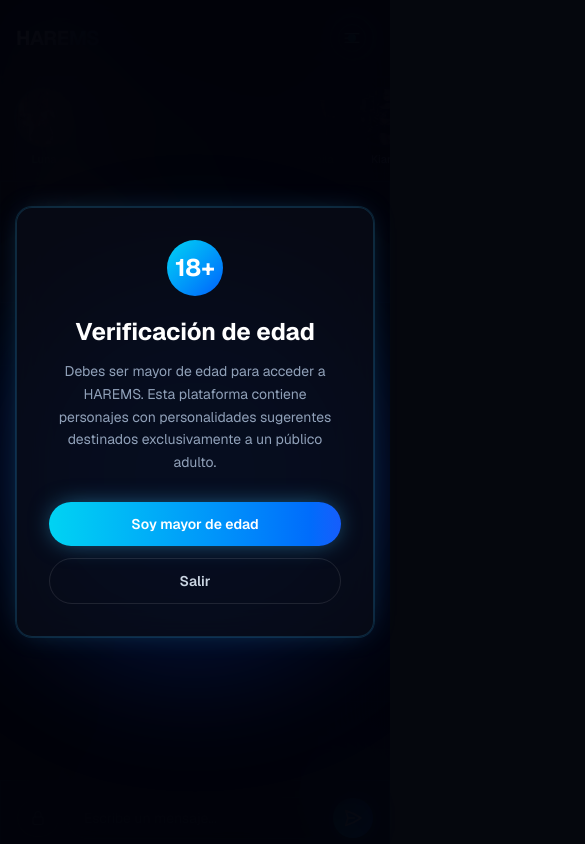
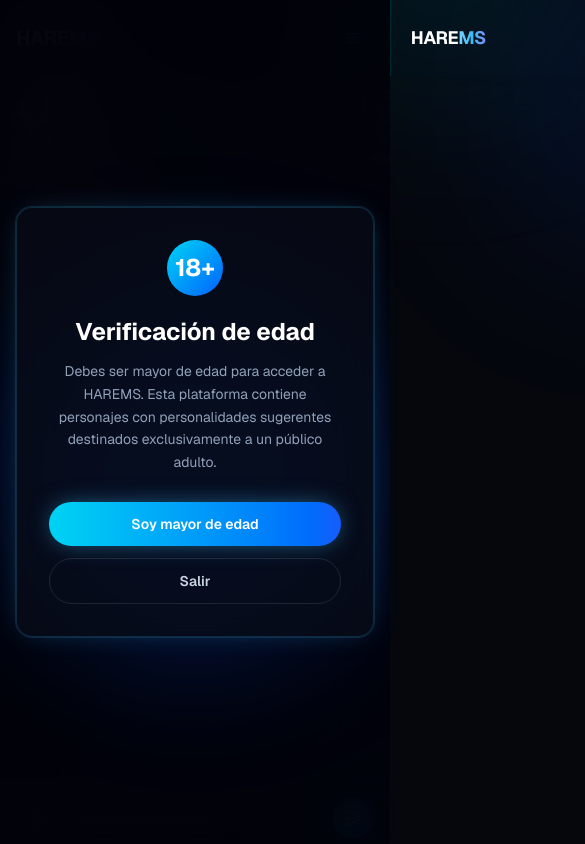
Before and after one commit to godusoop28/haremsweb, a Next.js app: page /chat in a window 390 px wide. Shown: the top 844 px of the page, 585 px wide, since content can reach past the window. Built offline with nearby package versions, Linux system fonts and the light colour scheme.

Commit message:
Chicas integradas 5

```diff
--- a/components/HeroBackground.tsx
+++ b/components/HeroBackground.tsx
@@ -12,11 +12,14 @@
           priority
           quality={90}
           sizes="62vw"
-          className="object-cover object-[78%_22%]"
+          className="object-cover object-[78%_22%] brightness-[0.7] saturate-[0.95]"
         />
-        {/* Fade only the left edge into the background, keep the rest of the image crisp */}
-        <div className="absolute inset-0 bg-gradient-to-r from-[#03050b] via-[#03050b]/20 to-transparent to-40%" />
+        {/* Even dark veil so the image sits calmly inside the dark theme */}
+        <div className="absolute inset-0 bg-[#03050b]/30" />
+        {/* Fade the left edge into the background */}
+        <div className="absolute inset-0 bg-gradient-to-r from-[#03050b] via-[#03050b]/25 to-transparent to-40%" />
         <div className="absolute inset-x-0 bottom-0 h-1/3 bg-gradient-to-t from-[#03050b] to-transparent" />
+        <div className="absolute inset-x-0 top-0 h-1/4 bg-gradient-to-b from-[#03050b]/60 to-transparent" />
       </div>
 
       {/* Mobile / tablet: visible banner behind the text, fading at the bottom */}
@@ -33,13 +36,13 @@
         <div className="absolute inset-0 bg-gradient-to-b from-transparent via-[#03050b]/40 to-[#03050b]" />
       </div>
 
-      {/* Ambient neon glows */}
+      {/* Ambient neon glows, kept on the text side so they don't wash out the image */}
       <div className="absolute left-[8%] top-[-8%] h-[26rem] w-[26rem] rounded-full bg-blue-600/20 blur-[120px]" />
-      <div className="absolute right-[6%] top-[28%] h-72 w-72 rounded-full bg-cyan-400/15 blur-[110px]" />
       <div className="absolute left-[-8%] bottom-[-5%] h-72 w-72 rounded-full bg-indigo-600/20 blur-[110px]" />
+      <div className="absolute right-0 top-[15%] hidden h-64 w-64 rounded-full bg-cyan-400/10 blur-[120px] lg:block" />
 
       {/* Subtle futuristic line */}
-      <div className="absolute right-[-10%] top-1/4 h-px w-[60%] rotate-12 bg-gradient-to-r from-transparent via-cyan-400/30 to-transparent lg:right-[5%]" />
+      <div className="absolute right-[-10%] top-1/4 h-px w-[60%] rotate-12 bg-gradient-to-r from-transparent via-cyan-400/20 to-transparent lg:right-[5%]" />
 
       {/* Soft edge vignette, kept light so the image stays bright */}
       <div className="absolute inset-0 bg-[radial-gradient(ellipse_at_center,transparent_55%,#03050b_100%)]" />
--- a/components/Navbar.tsx
+++ b/components/Navbar.tsx
@@ -71,56 +71,60 @@
         </button>
       </nav>
 
-      {/* Fullscreen immersive mobile menu */}
+      {/* Backdrop */}
       <div
-        className={`fixed inset-0 z-50 transition-opacity duration-300 md:hidden ${
+        className={`fixed inset-0 z-50 bg-[#03050b]/70 backdrop-blur-sm transition-opacity duration-300 md:hidden ${
           open ? "pointer-events-auto opacity-100" : "pointer-events-none opacity-0"
         }`}
+        onClick={() => setOpen(false)}
+        aria-hidden="true"
+      />
+
+      {/* Slide-in side drawer */}
+      <div
+        className={`fixed inset-y-0 right-0 z-50 flex w-[78%] max-w-xs flex-col border-l border-cyan-400/15 bg-[#05070d] shadow-[-12px_0_40px_-15px_rgba(0,0,0,0.8)] transition-transform duration-300 ease-out md:hidden ${
+          open ? "translate-x-0" : "translate-x-full"
+        }`}
+        role="dialog"
+        aria-modal="true"
       >
-        {/* Backdrop */}
-        <div
-          className="absolute inset-0 bg-[#03050b]/95 backdrop-blur-2xl"
-          onClick={() => setOpen(false)}
-        />
+        {/* Ambient glows */}
+        <div className="pointer-events-none absolute -right-16 top-[-10%] h-56 w-56 rounded-full bg-blue-600/20 blur-[100px]" />
+        <div className="pointer-events-none absolute -left-16 bottom-[10%] h-56 w-56 rounded-full bg-cyan-400/15 blur-[100px]" />
 
-        {/* Ambient glows */}
-        <div className="pointer-events-none absolute -left-20 top-[-10%] h-72 w-72 rounded-full bg-blue-600/25 blur-[110px]" />
-        <div className="pointer-events-none absolute -right-16 bottom-[10%] h-72 w-72 rounded-full bg-cyan-400/20 blur-[110px]" />
-        <div className="pointer-events-none absolute inset-0 bg-[linear-gradient(rgba(255,255,255,0.025)_1px,transparent_1px),linear-gradient(90deg,rgba(255,255,255,0.025)_1px,transparent_1px)] bg-[size:48px_48px]" />
-
-        <div className="relative flex h-full flex-col px-6 pb-10 pt-6">
+        <div className="relative flex h-full flex-col overflow-y-auto px-5 pb-6 pt-5">
           <div className="flex items-center justify-between">
-            <span className="text-xl font-bold tracking-tight text-white">
+            <span className="text-lg font-bold tracking-tight text-white">
               HARE<span className="text-gradient">MS</span>
             </span>
             <button
               onClick={() => setOpen(false)}
               aria-label="Cerrar menú"
-              className="flex h-11 w-11 items-center justify-center rounded-full border border-white/10 bg-white/5 text-slate-200 transition-transform active:scale-95"
+              className="flex h-9 w-9 items-center justify-center rounded-full border border-white/10 bg-white/5 text-slate-200 transition-transform active:scale-95"
             >
-              <svg className="h-5 w-5" fill="none" viewBox="0 0 24 24" stroke="currentColor" strokeWidth={2}>
+              <svg className="h-4 w-4" fill="none" viewBox="0 0 24 24" stroke="currentColor" strokeWidth={2}>
                 <path strokeLinecap="round" strokeLinejoin="round" d="M6 18 18 6M6 6l12 12" />
               </svg>
             </button>
           </div>
 
-          <nav className="mt-12 flex flex-1 flex-col justify-center gap-2">
+          <nav className="mt-8 flex flex-col gap-1">
             {links.map((link, i) => (
               <Link
                 key={link.href}
                 href={link.href}
                 onClick={() => setOpen(false)}
-                className="group flex items-center gap-4 border-b border-white/5 py-4 transition-all"
+                className="group flex items-center gap-3 rounded-xl border border-transparent px-3 py-3 transition-all hover:border-cyan-400/20 hover:bg-white/5"
                 style={{
-                  transitionDelay: open ? `${i * 60}ms` : "0ms",
-                  transform: open ? "translateY(0)" : "translateY(12px)",
+                  transitionDelay: open ? `${i * 50}ms` : "0ms",
+                  transform: open ? "translateX(0)" : "translateX(16px)",
                   opacity: open ? 1 : 0,
                   transitionProperty: "transform, opacity",
-                  transitionDuration: "400ms",
+                  transitionDuration: "350ms",
                 }}
               >
-                <span className="text-xs font-mono text-cyan-400/60">{link.num}</span>
-                <span className="text-3xl font-semibold text-slate-100 transition-colors group-hover:text-cyan-300">
+                <span className="text-[11px] font-mono text-cyan-400/60">{link.num}</span>
+                <span className="text-base font-semibold text-slate-100 transition-colors group-hover:text-cyan-300">
                   {link.label}
                 </span>
                 <span className="ml-auto text-cyan-400 opacity-0 transition-opacity group-hover:opacity-100">
@@ -130,24 +134,24 @@
             ))}
           </nav>
 
-          <div className="flex flex-col gap-3">
+          <div className="mt-auto flex flex-col gap-3 pt-8">
             <Link
               href="/login"
               onClick={() => setOpen(false)}
-              className="glass-strong rounded-full px-5 py-3 text-center text-sm font-semibold text-slate-200 transition-colors hover:text-cyan-300"
+              className="glass-strong rounded-full px-5 py-2.5 text-center text-sm font-semibold text-slate-200 transition-colors hover:text-cyan-300"
             >
               Iniciar sesión
             </Link>
             <Link
               href="/registro"
               onClick={() => setOpen(false)}
-              className="glow-button rounded-full bg-gradient-to-r from-cyan-400 to-blue-600 px-5 py-3.5 text-center text-sm font-semibold text-white"
+              className="glow-button rounded-full bg-gradient-to-r from-cyan-400 to-blue-600 px-5 py-3 text-center text-sm font-semibold text-white"
             >
               Empezar ahora
             </Link>
           </div>
 
-          <p className="mt-6 text-center text-[11px] text-slate-500">
+          <p className="mt-5 text-center text-[11px] text-slate-500">
             Plataforma privada · Acceso 18+
           </p>
         </div>
```
